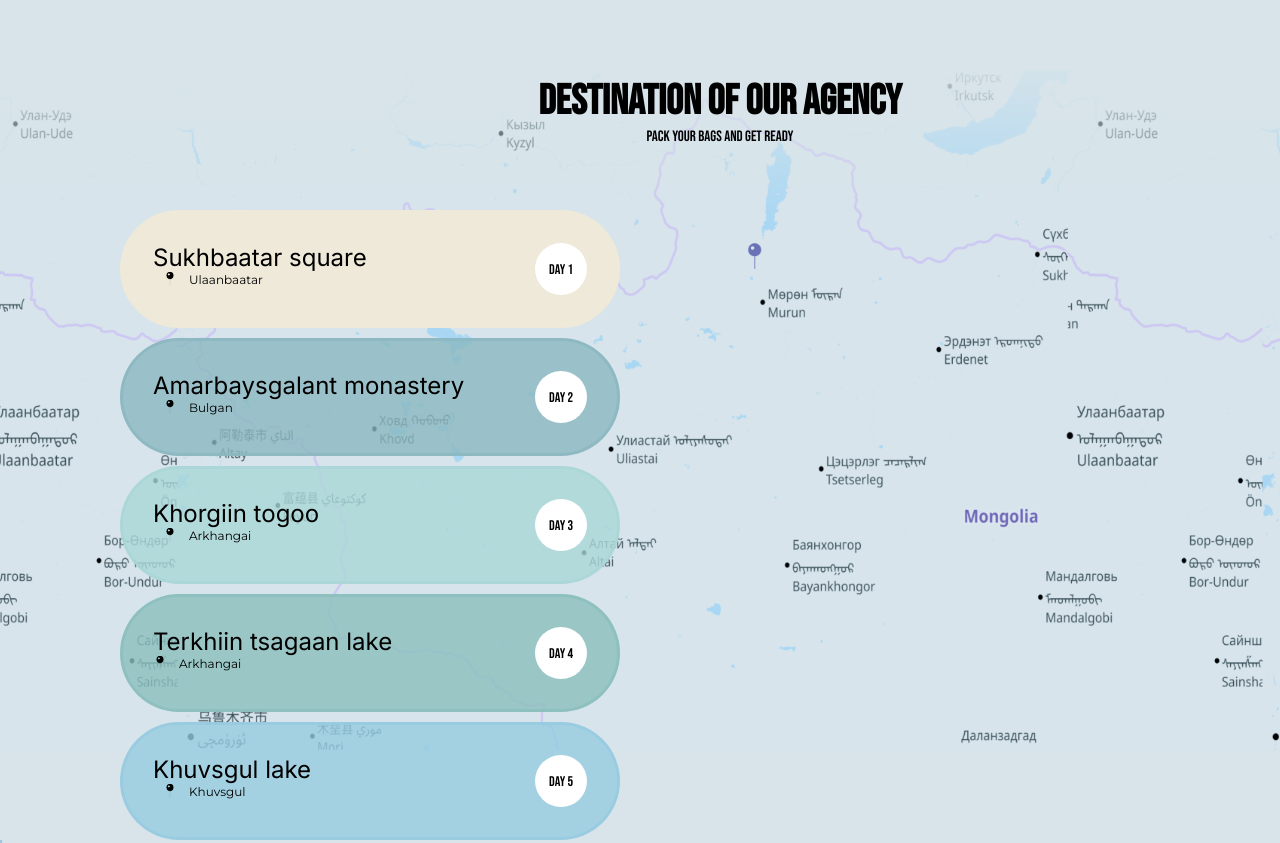
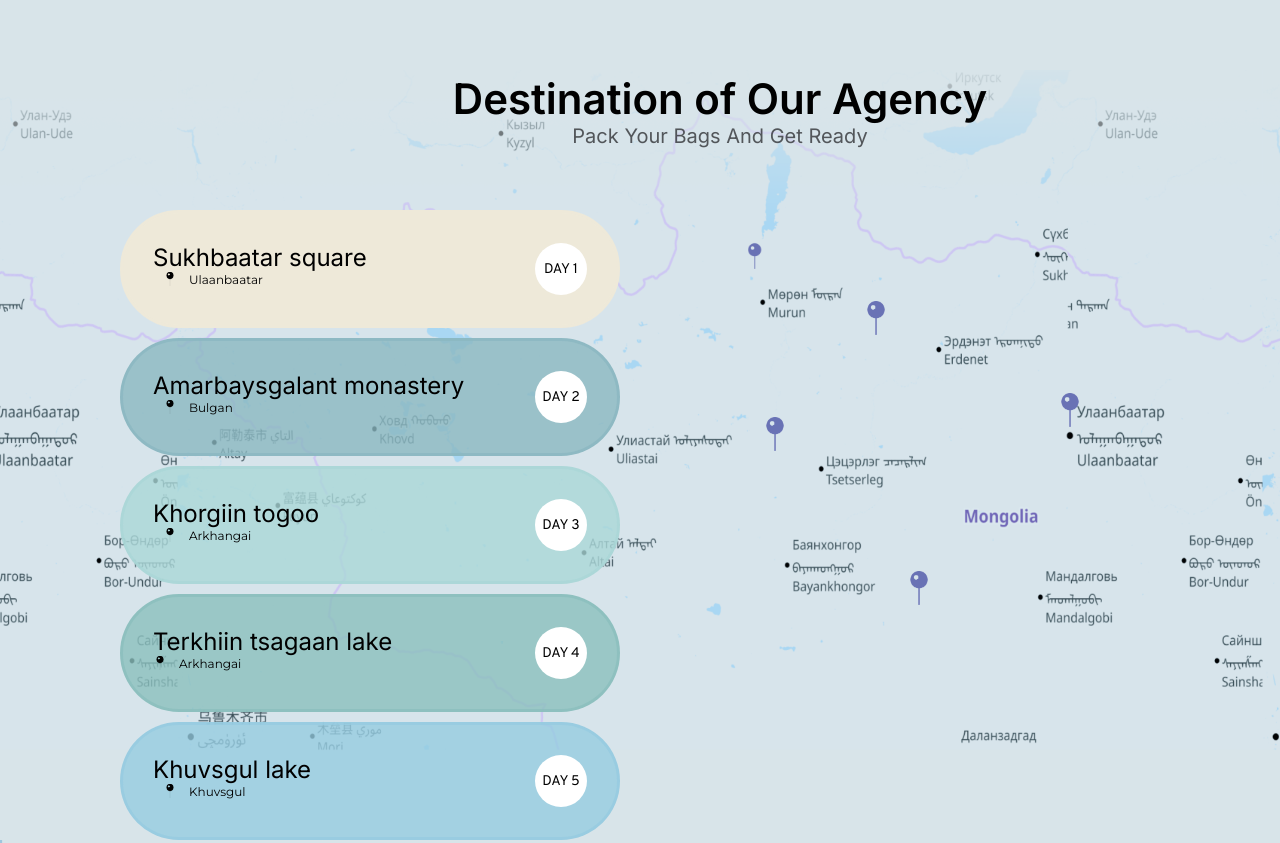
Before and after one commit to AagiiAS/pinetour, a plain HTML site: page index.html in a window 1280 px wide. Shown: the part 1200-2043 px from the top of the page. Drawn offline with Linux system fonts and the light colour scheme.

Commit message:
final draft

```diff
--- a/index.html
+++ b/index.html
@@ -42,7 +42,7 @@
             <p class="Inter-14">EN</p>
           </div>
         </div>
-        <div class="text flex ">
+        <div class="text flex align-center">
           <p class="t1">PURE MAGIC</p>
           <p class="t2">AWAITS!</p>
           <p class="t3">2024</p>
@@ -51,7 +51,7 @@
       <div class="location flex justify-center align-center">
         <div class="card c1 flex justify-center align-center ">
           <div class="overlay flex justify-center align-center">
-            TERKHIIN TSAGAAN LAKE
+            <p class="loc_text">TERKHIIN TSAGAAN LAKE</p>
           </div>
         </div>
         <div class="card c2">
@@ -91,7 +91,7 @@
               </div>
             </div>
             <div class="day flex justify-center align-center">
-              <p>DAY 1</p>
+              DAY 1
             </div>
 
           </div>
@@ -113,7 +113,7 @@
               </div>
             </div>
             <div class="day flex justify-center align-center">
-              <p>DAY 2</p>
+             DAY 2
             </div>
 
           </div>
@@ -134,7 +134,7 @@
               </div>
             </div>
             <div class="day flex justify-center align-center">
-              <p>DAY 3</p>
+             DAY 3
             </div>
 
           </div>
@@ -154,13 +154,13 @@
                 <p class="Mont">Arkhangai</p>
             </div> </div>
             <div class="day flex justify-center align-center">
-              <p> DAY 4</p>
+             DAY 4
             </div>
 
 
         </div>
         <div class="picture3 display-none">
-              <img src="./images/Frame 179.png" height="245px" width="245px" alt="lake">
+              <img src="./images/Frame 178.png" height="245px" width="245px" alt="lake">
             </div>
 
         <div class="item5 item flex justify-between">
@@ -177,14 +177,26 @@
               </div>
             </div>
             <div class="day flex justify-center align-center">
-              <p> DAY 5</p>
+              DAY 5
             </div>
 
           </div>
            <div class="picture5 display-none">
-              <img src="./images/Frame 178.png" height="245px" width="245px" alt="lake">
+              <img src="./images/Frame 179.png" height="245px" width="245px" alt="lake">
             </div>
       </div>
+        <div class="map">
+          <img  src="./images/MapPin 1.png" height="34px" width="34px" alt="pin">
+        </div>
+        <div class="map1">
+          <img  src="./images/MapPin 1.png" height="34px" width="34px" alt="pin">
+        </div>
+        <div class="map2">
+          <img  src="./images/MapPin 1.png" height="34px" width="34px" alt="pin">
+        </div>
+         <div class="map3">
+          <img  src="./images/MapPin 1.png" height="34px" width="34px" alt="pin">
+        </div>
 
 
     </div>
--- a/style.css
+++ b/style.css
@@ -1,6 +1,4 @@
-@import url("https://fonts.googleapis.com/css2?family=Bebas+Neue&family=Inter:ital,opsz,wght@0,14..32,100..900;1,14..32,100..900&display=swap");
-
-@import url("https://fonts.googleapis.com/css2?family=Bebas+Neue&family=Inter:ital,opsz,wght@0,14..32,100..900;1,14..32,100..900&family=Montserrat:ital,wght@0,100..900;1,100..900&display=swap");
+@import url("https://fonts.googleapis.com/css2?family=Bebas+Neue&family=Inter:ital,opsz,wght@0,14..32,100..900;1,14..32,100..900&family=Montserrat:ital,wght@0,100..900;1,100..900&family=Overpass:ital,wght@0,100..900;1,100..900&display=swap");
 
 * {
   margin: 0;
@@ -58,8 +56,8 @@
 }
 .text {
   color: white;
-  text-align: center;
   flex-direction: column;
+  margin-top: 69px;
 }
 .t1 {
   font-size: 80px;
@@ -67,11 +65,13 @@
 }
 .t2 {
   font-size: 250px;
+  line-height: 80%;
 }
 .t3 {
   font-size: 64px;
   opacity: 90%;
 }
+
 .location {
   background-image: url(./images/Locationimage.png);
   height: 500px;
@@ -87,6 +87,9 @@
   color: #fdfdfecc;
   font-size: 37px;
   text-align: center;
+}
+.loc_text {
+  width: 80%;
 }
 
 .overlay:hover {
@@ -107,13 +110,13 @@
 }
 
 .c1 {
-  background-image: url("./images/3.png");
+  background-image: url("./images/1.png");
 }
 .c2 {
   background-image: url("./images/2.png");
 }
 .c3 {
-  background-image: url("./images/1.png");
+  background-image: url("./images/3.png");
 }
 .c4 {
   background-image: url("./images/4.png");
@@ -130,6 +133,30 @@
   position: relative;
   /* margin-bottom: 1px; */
 }
+.map {
+  display: block;
+  position: absolute;
+  right: 38%;
+  top: 30%;
+}
+.map1 {
+  display: block;
+  position: absolute;
+  right: 45%;
+  top: 45%;
+}
+.map2 {
+  display: block;
+  position: absolute;
+  right: 24.5%;
+  top: 42%;
+}
+.map3 {
+  display: block;
+  position: absolute;
+  right: 35%;
+  top: 65%;
+}
 
 .head {
   width: 1440px;
@@ -139,10 +166,14 @@
 }
 .te1 {
   font-size: 42px;
-  font-weight: bold;
+  font-weight: 600;
+  font-family: "Inter";
 }
 .te2 {
-  font-size: 15px;
+  font-size: 20px;
+  font-family: "Inter";
+  font-family: 500;
+  color: #18181bb2;
 }
 .box {
   width: 500px;
@@ -182,7 +213,12 @@
 .item:hover + .picture {
   display: block;
   position: absolute;
-  right: 12%;
+  right: 19%;
+  top: 29%;
+  z-index: 1;
+}
+.item:hover + .map {
+  opacity: 0;
 }
 .item:hover {
   border-color: white;
@@ -197,7 +233,7 @@
   width: 52px;
   font-size: 14px;
   border-radius: 100%;
-  font-family: "Montserrat";
+  font-family: "Overpass";
 }
 .item2 {
   background-color: #8bb8c1cc;
@@ -208,7 +244,9 @@
 .item:hover + .picture2 {
   display: block;
   position: absolute;
-  right: 35%;
+  right: 29%;
+  top: 17%;
+  z-index: 1;
 }
 
 .item3 {
@@ -218,7 +256,9 @@
 .item:hover + .picture3 {
   display: block;
   position: absolute;
-  right: 30%;
+  right: 35%;
+  top: 30%;
+  z-index: 1;
 }
 .item4 {
   background-color: #8bc0bdcc;
@@ -233,6 +273,7 @@
   display: block;
   position: absolute;
   right: 25%;
+  z-index: 1;
 }
 
 .footer {
```
